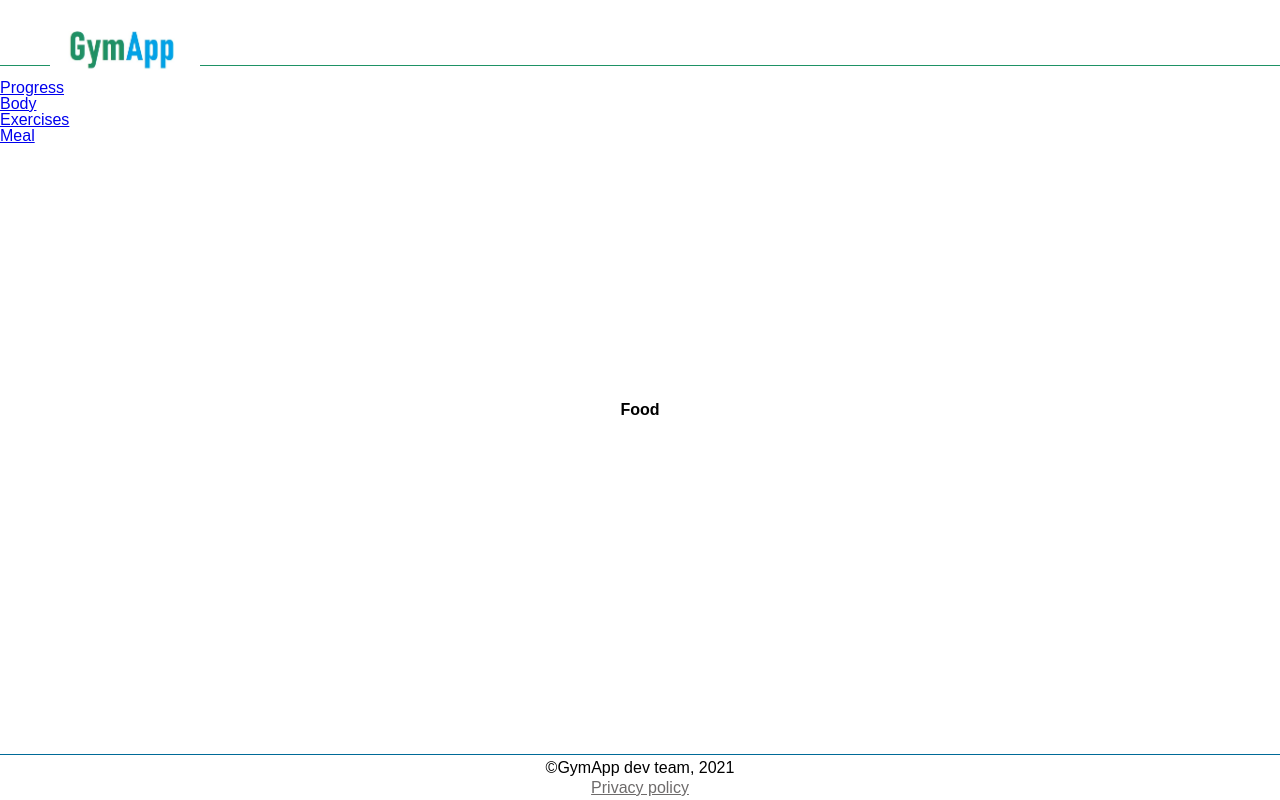
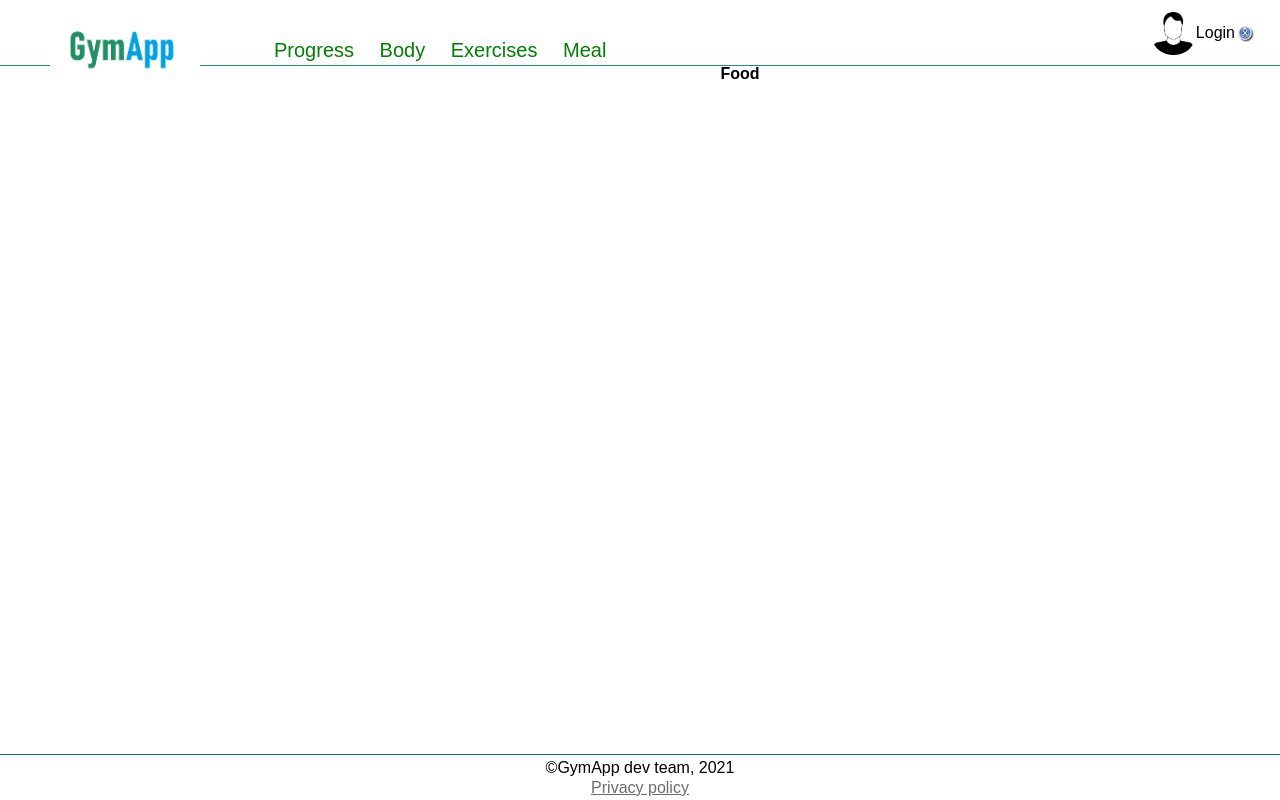
Before and after one commit to zemags/gym_app, a plain HTML site: page Templates/meal.html in a window 1280 px wide. Drawn offline with Linux system fonts and the light colour scheme; a web font is replaced by a local one.

Commit message:
meal.html is now with BEM-methodology; css in new file ctyle.css

```diff
--- a/Templates/meal.html
+++ b/Templates/meal.html
@@ -5,28 +5,43 @@
 	<meta charset="UTF-8">
 	<meta name="viewport" content="width=device-width, initial-scale=1.0">
 	<title>Document</title>
-	<link rel="stylesheet" type="text/css" href="../static/css/styles.css">
+	<link rel="stylesheet" type="text/css" href="../static/css/style.css">
 </head>
-<body>
-	<div class="body_wrapper-width">
-		<header>
-			<a href="progress.html"><img src="../images/logo.jpg" class="header_logo" alt="GumApp"></a>
-			<nav>
-				<ul class="navigation">
-					<li><a href="progress.html">Progress</a></li>
-					<li><a href="body.html">Body</a></li>
-					<li><a href="exercises.html">Exercises</a></li>
-					<li><a href="meal.html">Meal</a></li>
-				</ul>
-			</nav>
-		</header>
-		<main>
-			<h1>Food</h1>
-		</main>
-		<footer>
-			<p>©GymApp dev team, 2021</p>
-			<a href="#">Privacy policy</a>
-		</footer>
-	</div>
+<body class="page">
+	<header class="header page__header">
+		<span class="logo header__logo">
+			<a class="logo__link" href="progress.html">
+				<img src="../images/logo.jpg" class="logo__img" alt="GumApp">
+			</a>
+		</span>
+		<nav class="nav header__nav">
+			<ul class="nav__content">
+				<li class="nav__item">
+					<a class="nav__link" href="progress.html">Progress</a>
+				</li>
+				<li class="nav__item">
+					<a class="nav__link" href="body.html">Body</a>
+				</li>
+				<li class="nav__item">
+					<a class="nav__link" href="exercises.html">Exercises</a>
+				</li>
+				<li class="nav__item">
+					<a class="nav__link" href="meal.html">Meal</a>
+				</li>
+			</ul>
+		</nav>
+		<section class="user header__user">
+			<img class="user__avatar" src="../images/avatar.png">
+			<p class="user__name">Login</p>
+			<img class="user__btn-s" src="../images/button_exit.png">
+		</section>
+	</header>
+	<main class="main page__main">
+		<h1 class="main__header">Food</h1>
+	</main>
+	<footer class="footer page__footer">
+		<p class="footer__text">©GymApp dev team, 2021</p>
+		<a class="footer__link" href="#">Privacy policy</a>
+	</footer>
 </body>
 </html>
--- /dev/null
+++ b/static/css/style.css
@@ -0,0 +1,129 @@
+html, body, div, span, applet, object, iframe,
+h1, h2, h3, h4, h5, h6, p, blockquote, pre,
+a, abbr, acronym, address, big, cite, code,
+del, dfn, em, img, ins, kbd, q, s, samp,
+small, strike, strong, sub, sup, tt, var,
+b, u, i,dl, dt, dd, ol, ul, li,
+fieldset, form, label, legend,
+table, caption, tbody, tfoot, thead, tr, th, td,
+article, aside, canvas, details, embed,
+figure, figcaption, footer, header, hgroup,
+menu, nav, output, section, summary,
+time, mark, audio, video {
+	margin: 0;
+	padding: 0;
+	border: 0;
+	font-size: 100%;
+	font-family:inherit;
+  font-size:inherit;
+  font-style:inherit;
+	vertical-align: baseline;
+}
+
+.page {
+	line-height: 1;
+	font-family: 'Numans', Arial, sans-serif;
+}
+
+
+/* header */
+
+.page__header, .page__main, .page__footer {
+	margin: 0 auto;
+	max-width: 1500px;
+}
+
+.header {
+	border-bottom: 1px solid #1e9265;
+	height: 65px;
+	width: 100%;
+}
+
+
+/* logo */
+
+.header__logo {
+  float: left;
+}
+
+.logo__img {
+	width: 150px;
+	padding: 20px 0px 0px 50px;
+}
+
+
+/* nav */
+
+.header__nav {
+	display: inline-block;
+  padding: 40px 0 0 5%;
+}
+
+.nav__item {
+  font-size: 20px;
+	list-style-type: none;
+	display: inline;
+}
+
+.nav__link {
+	text-decoration: none;
+	color: green;
+	padding: 10px;
+}
+
+
+/* user */
+
+.header__user {
+  float: right;
+  padding: 12px 25px 0 0;
+}
+
+.user {
+	float: right;
+	display: flex;
+	align-items: center;
+}
+
+.user__avatar {
+	width: 45px;
+	border-radius: 80px;
+}
+
+.user__btn-s {
+	width: 20px;
+	height: 20px;
+}
+
+
+
+/*all for main page*/
+
+.main {
+	min-height: calc(100vh - 65px - 44px - 1px - 2px);  /* - header - footer - header_border - footer_border*/
+  text-align: center;
+}
+
+
+
+
+
+/*footer*/
+
+.footer {
+	border-top: 1px solid #006a98;
+	position: relative;
+	bottom: 0px;
+	height: 44px;
+	width: 100%;
+	text-align: center;
+}
+
+.footer__text {
+	padding-top: 5px;
+	margin-bottom: 4px;
+}
+
+.footer__link {
+	color: #6e6b6b;
+}
```
